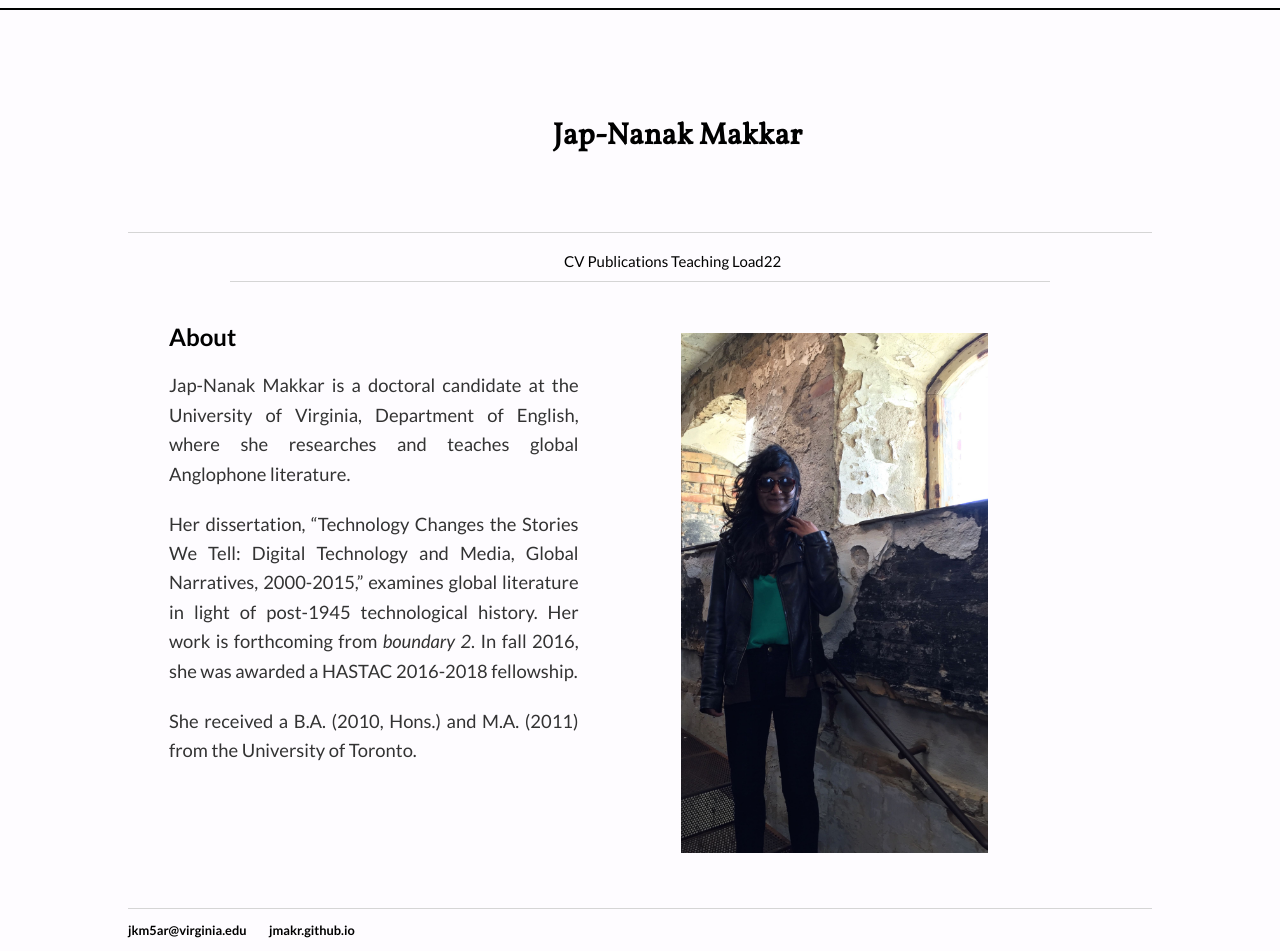
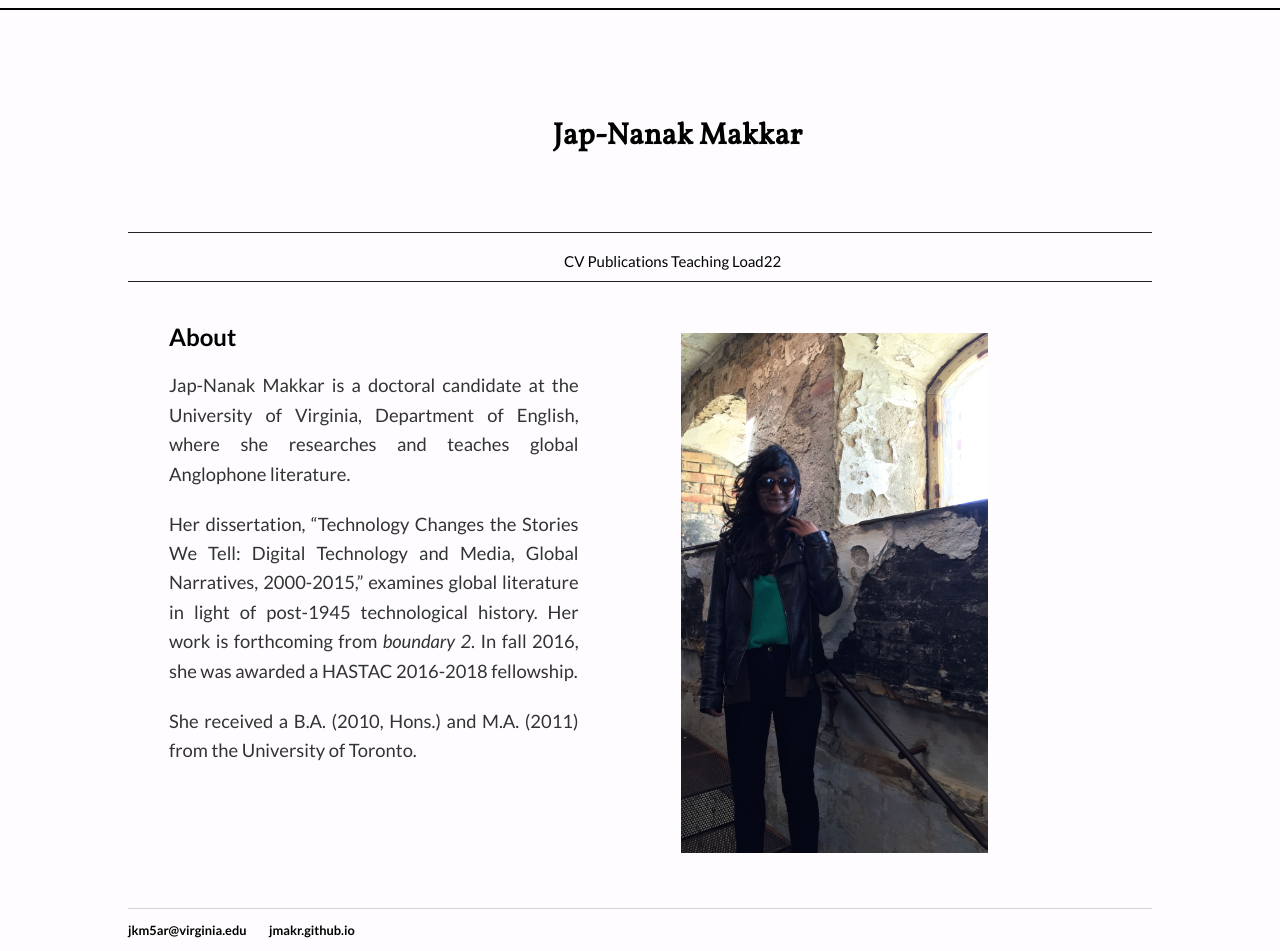
Before and after one commit to jmakr/jmakr.github.io, a Jekyll site: the page built from index.html, in a window 1280 px wide. Built offline with Jekyll 4.4.1, drawn with Linux system fonts in a browser that asks for light colours.

Commit message:
Update main.css

```diff
--- a/css/main.css
+++ b/css/main.css
@@ -4,7 +4,7 @@ header {
   width:100%;
   height: 7em;
   text-align: center;
-  border-bottom: thin solid #d5d5d5;
+  border-bottom: thin solid #272221;
   font-size: 2em;
   margin-bottom: 0;
   margin-top: 0;
@@ -52,14 +52,14 @@ h1 {
 }
 section {
 
-    width: 80%;
+    width: 100%;
     height: 3em;
     background-color: #FEFCFF;
     margin-right: auto;
     margin-left: auto;
     margin-bottom: auto;
     margin-top: auto;
-  border-bottom: thin solid #d5d5d5;
+  border-bottom: thin solid #272221;
 
 
 }
```
